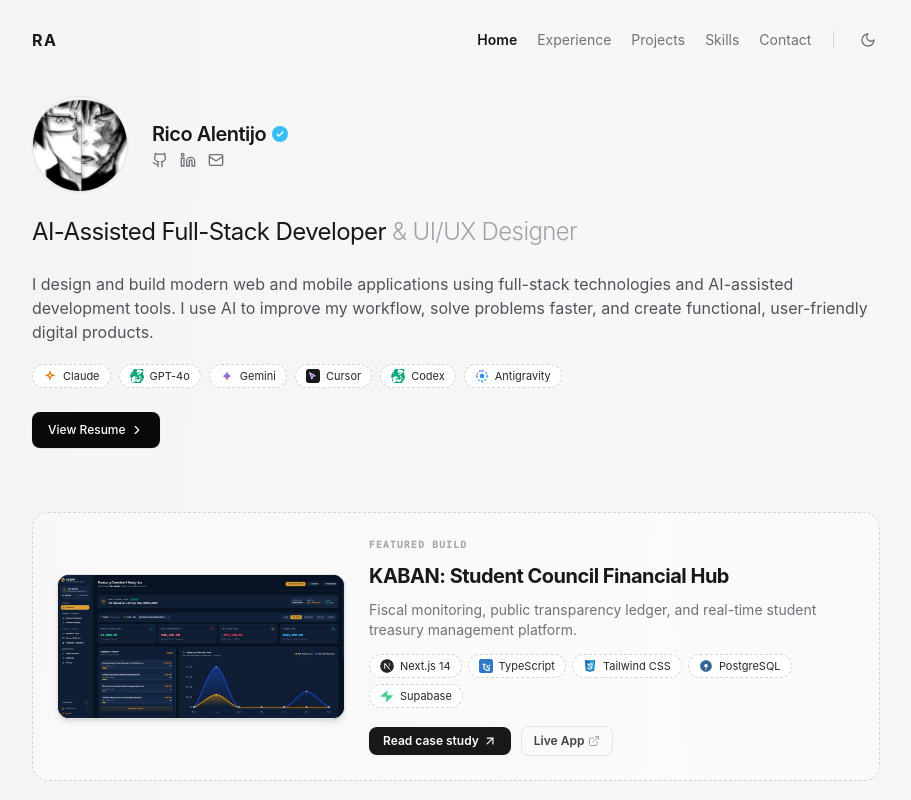
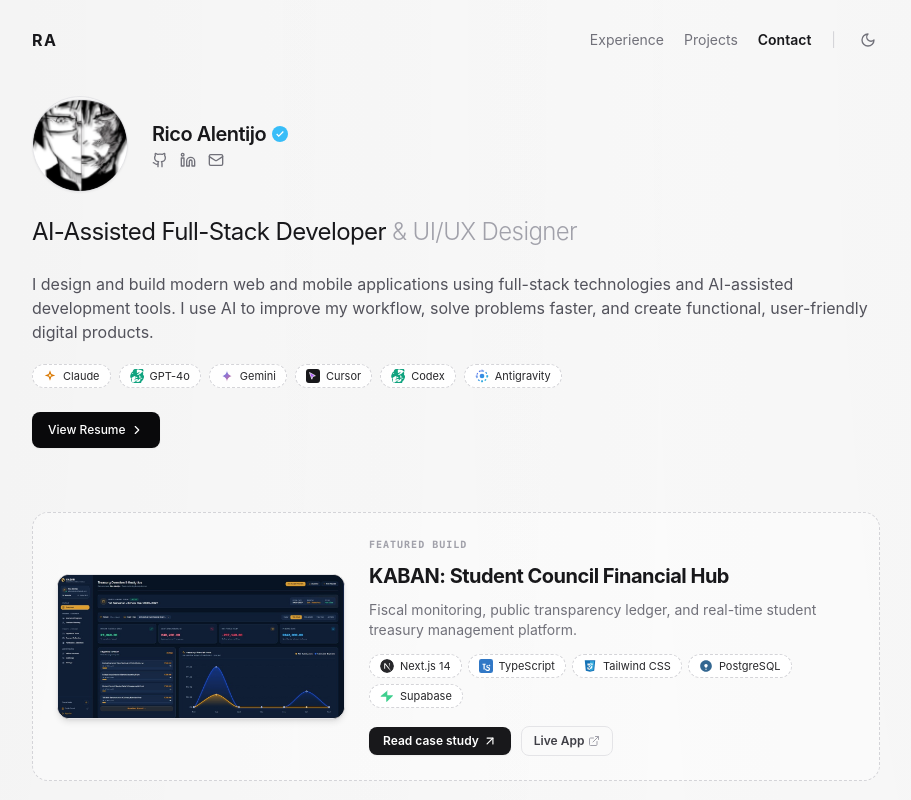
Before and after one commit to XeinQt/XeinQtie, a React (Vite) app: page / in a window 1280 px wide. Shown: the top 800 px of the page, without its empty margins (184-1095 px from the left). Built offline with nearby package versions, Linux system fonts and the light colour scheme.

Commit message:
style: remove Home and Skills navigation links from navbar leaving Experience, Projects, Contact

```diff
--- a/src/components/Navbar.tsx
+++ b/src/components/Navbar.tsx
@@ -22,7 +22,7 @@ export const Navbar: React.FC<NavbarProps> = ({ onNavigateSection }) => {
       setIsScrolled(window.scrollY > 15);
 
       // Scroll Spy to detect current active section
-      const sections = ['home', 'experience', 'projects', 'skills', 'testimonials', 'contact'];
+      const sections = ['experience', 'projects', 'contact'];
       const scrollPosition = window.scrollY + 140;
 
       for (let i = sections.length - 1; i >= 0; i--) {
@@ -73,10 +73,8 @@ export const Navbar: React.FC<NavbarProps> = ({ onNavigateSection }) => {
   };
 
   const navItems: { id: string; label: string }[] = [
-    { id: 'home', label: 'Home' },
     { id: 'experience', label: 'Experience' },
     { id: 'projects', label: 'Projects' },
-    { id: 'skills', label: 'Skills' },
     { id: 'contact', label: 'Contact' },
   ];
 
```
